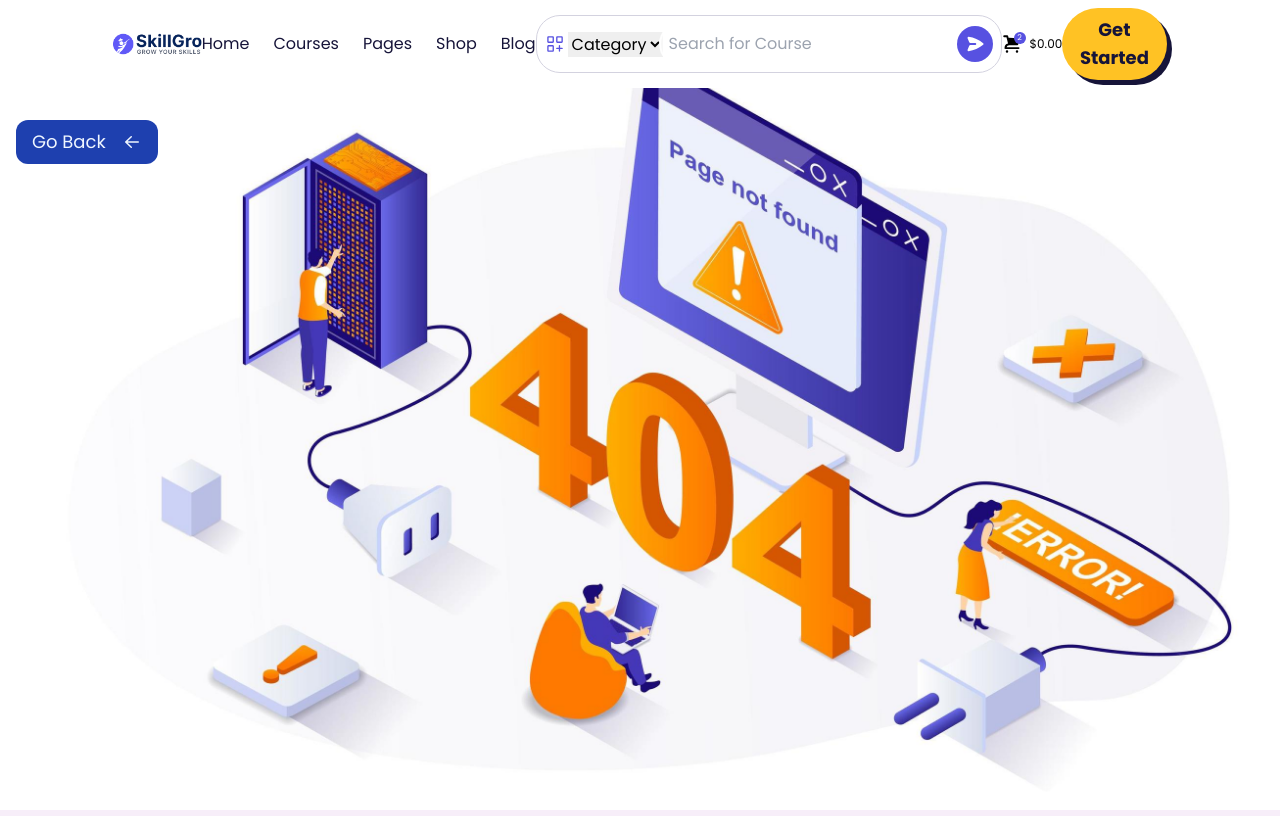
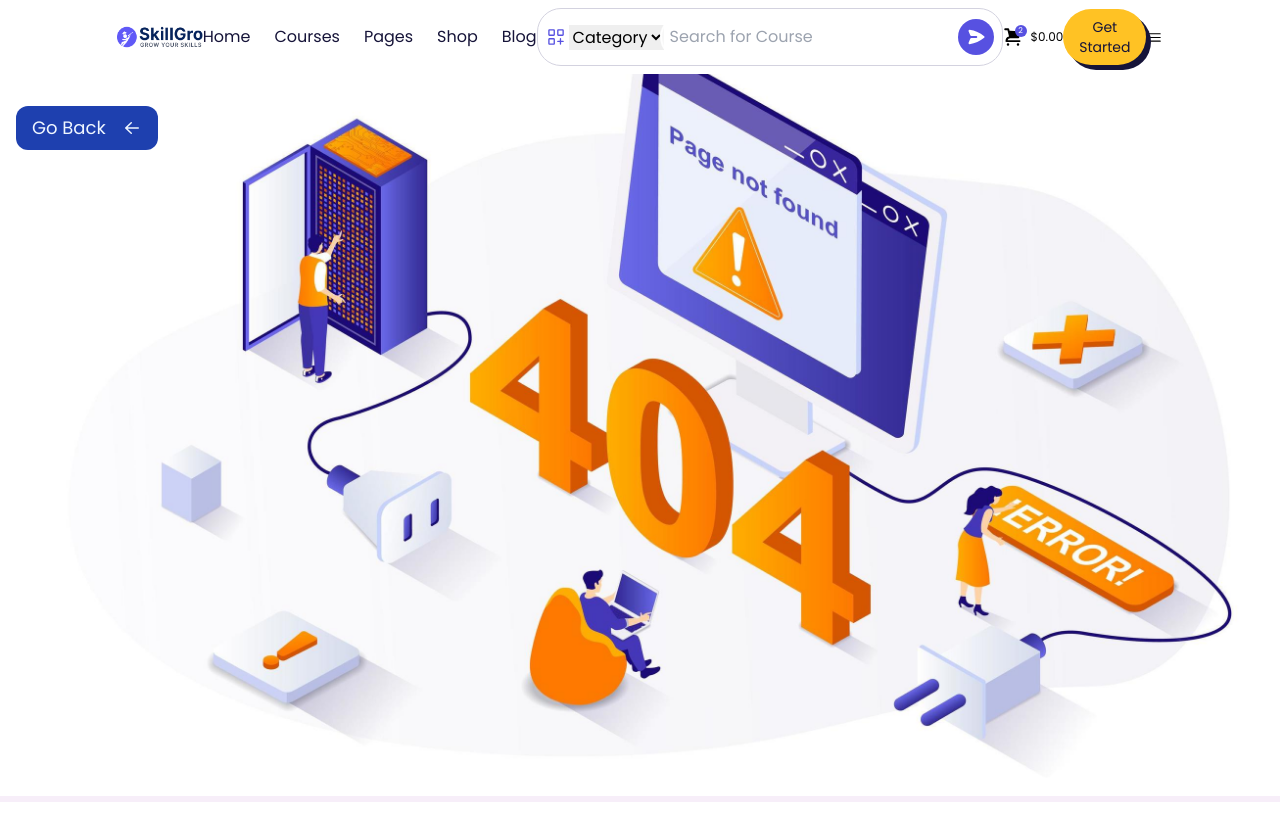
Before and after one commit to SimpleX-T/SkillGro, a React (Vite) app: page /blog in a window 1280 px wide. Built offline with nearby package versions, Linux system fonts and the light colour scheme.

Commit message:
added reponsive navigation menu

```diff
--- a/src/UI/CartIcon.jsx
+++ b/src/UI/CartIcon.jsx
@@ -2,7 +2,7 @@ import { ShoppingCartIcon } from "@heroicons/react/16/solid";
 
 function CartIcon() {
 	return (
-		<div className='flex items-center gap-2 relative cursor-pointer ml-16 md:m-0'>
+		<div className='hidden md:flex items-center gap-2 relative cursor-pointer ml-16 md:m-0'>
 			<span className='w-3 h-3 rounded-full bg-[#5751E1] absolute -top-[2px] left-[12px] flex items-center justify-center text-white text-[8px]'>
 				2
 			</span>
--- a/src/UI/Header.jsx
+++ b/src/UI/Header.jsx
@@ -2,19 +2,79 @@ import Logo from "./Logo";
 import NavBar from "./NavBar";
 import HeaderForm from "./HeaderForm";
 import CartIcon from "./CartIcon";
+import { Bars3Icon } from "@heroicons/react/24/outline";
+import { useEffect, useState } from "react";
+import { Link } from "react-router-dom";
+
+const navLinks = [
+	{
+		path: "/",
+		title: "Home",
+	},
+	{
+		path: "/courses",
+		title: "Courses",
+	},
+	{
+		path: "/pages",
+		title: "Pages",
+	},
+	{
+		path: "/shop",
+		title: "Shop",
+	},
+	{
+		path: "/blog",
+		title: "Blog",
+	},
+];
 
 function Header() {
+	const [isOpen, setIsOpen] = useState(false);
+
+	function handleSetIsOpen() {
+		setIsOpen((open) => !open);
+	}
+
+	useEffect(function () {
+		window.onscroll = () => setIsOpen(false);
+		// window.onclick = (e) => {
+		// 	if (e.target !== document.getElementById("mobile-nav") && isOpen)
+		// 		setIsOpen(false);
+		// };
+	}, []);
+
 	return (
-		<header className='bg-[rgba(255,255,255,0.6)] backdrop-blur-sm p-2 sticky top-0 z-50'>
-			<div className='w-full px-2 md:p-0 md:w-5/6 container mx-auto flex items-center justify-between'>
+		<header className='bg-[rgba(255,255,255,0.6)] backdrop-blur-sm px-3 py-2 sticky top-0 z-50'>
+			<div className='w-full px-2 md:p-0 lg:w-5/6 container mx-auto flex relative items-center justify-between'>
+				<nav
+					id='mobile-nav'
+					className={`absolute top-10 w-full h-64 bg-white ${
+						!isOpen ? "hidden" : "flex"
+					} flex-col justify-evenly items-center mx-auto rounded-md p-4`}>
+					{navLinks.map((link) => (
+						<Link
+							className='w-full text-center p-2 hover:bg-blue-50 '
+							onClick={() => setIsOpen(false)}
+							to={link.path}>
+							{link.title}
+						</Link>
+					))}
+				</nav>
 				<Logo />
-				<NavBar />
+				<NavBar navLinks={navLinks} />
 				<HeaderForm />
 				<CartIcon />
 
-				<button className='bg-[#FFC224] py-1 px-2 text-sm md:text-lg text-[#161439] md:font-bold md:py-2 md:px-4 rounded-full drop-shadow-custom hover:bg-[#161439] hover:drop-shadow-hover hover:text-[#FFC224] active:drop-shadow-none active:bg-[#FFC224] active:text-[#161439]'>
+				<button className='bg-[#FFC224] py-1 px-2 text-sm hidden lg:block  text-[#161439] md:py-2 md:px-4 rounded-full drop-shadow-custom hover:bg-[#161439] hover:drop-shadow-hover hover:text-[#FFC224] active:drop-shadow-none active:bg-[#FFC224] active:text-[#161439]'>
 					Get Started
 				</button>
+				<Bars3Icon
+					onClick={handleSetIsOpen}
+					width={30}
+					className='cursor-pointer'
+					color='black'
+				/>
 			</div>
 		</header>
 	);
--- a/src/UI/HeaderForm.jsx
+++ b/src/UI/HeaderForm.jsx
@@ -3,7 +3,7 @@ import { PaperAirplaneIcon } from "@heroicons/react/16/solid";
 
 function HeaderForm() {
 	return (
-		<form className='hidden md:flex relative items-center p-[6px] rounded-3xl border border-solid border-[#D3D2DF]'>
+		<form className='hidden lg:flex relative items-center p-[6px] rounded-3xl border border-solid border-[#D3D2DF]'>
 			<Select />
 			<input
 				type='search'
--- a/src/UI/Logo.jsx
+++ b/src/UI/Logo.jsx
@@ -1,7 +1,7 @@
 function Logo() {
 	return (
 		<div>
-			<img src='main_logo.png' alt='Logo' className='w-16 md:w-32' />
+			<img src='main_logo.png' alt='Logo' className='w-full' />
 		</div>
 	);
 }
--- a/src/UI/NavBar.jsx
+++ b/src/UI/NavBar.jsx
@@ -1,30 +1,7 @@
 import { ChevronDownIcon } from "@heroicons/react/16/solid";
 import NavItem from "./NavItem";
 
-const navLinks = [
-	{
-		path: "/",
-		title: "Home",
-	},
-	{
-		path: "/courses",
-		title: "Courses",
-	},
-	{
-		path: "/pages",
-		title: "Pages",
-	},
-	{
-		path: "/shop",
-		title: "Shop",
-	},
-	{
-		path: "/blog",
-		title: "Blog",
-	},
-];
-
-function NavBar() {
+function NavBar({ navLinks }) {
 	return (
 		<nav className='md:flex items-center hidden'>
 			<ul className='flex space-x-6 items-center'>
```
